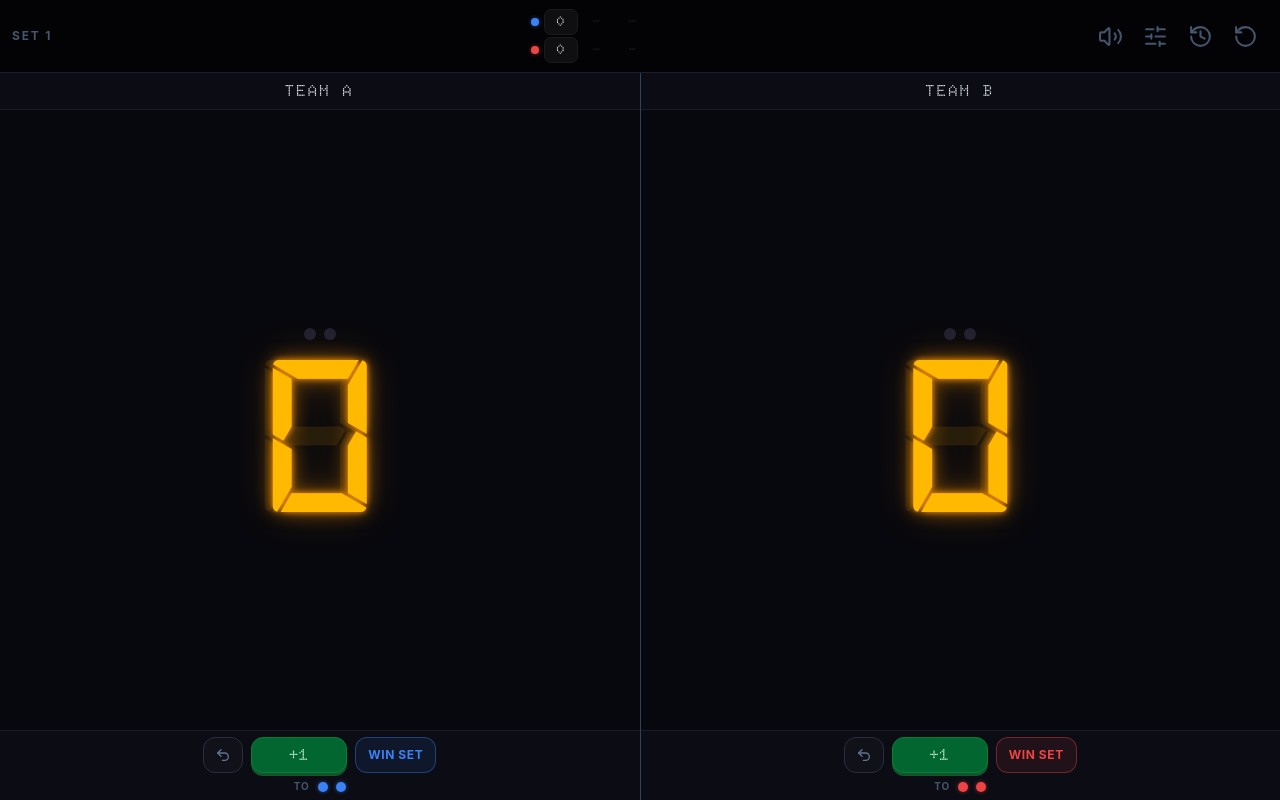
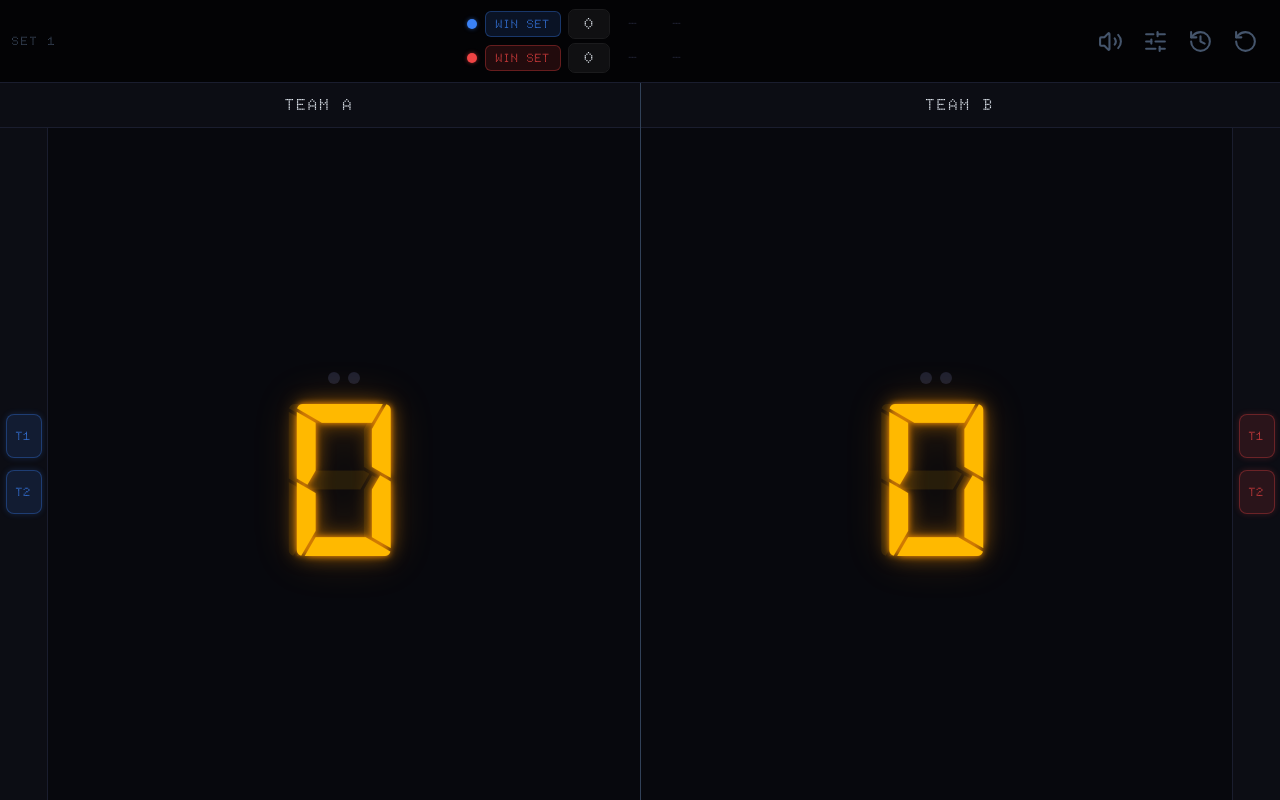
Before and after one commit to borja-munoz/spikeboard, a React (Vite) app: page / in a window 1280 px wide. Built offline with nearby package versions, Linux system fonts and the light colour scheme.

Commit message:
Improve UI

```diff
--- a/src/components/ConfigSheet.tsx
+++ b/src/components/ConfigSheet.tsx
@@ -90,7 +90,7 @@ export function ConfigSheet({ isOpen, onClose }: Props) {
             animate={{ y: 0 }}
             exit={{ y: '100%' }}
             transition={{ type: 'spring', stiffness: 300, damping: 30 }}
-            className="fixed inset-x-0 bottom-0 z-20 max-h-[90vh] overflow-y-auto rounded-t-2xl bg-slate-900"
+            className="fixed inset-x-0 bottom-0 z-20 max-h-[75vh] overflow-y-auto rounded-t-2xl bg-slate-900"
           >
             {/* Handle */}
             <div className="flex justify-center pb-1 pt-3">
--- a/src/components/HistorySheet.tsx
+++ b/src/components/HistorySheet.tsx
@@ -155,7 +155,7 @@ export function HistorySheet({ isOpen, onClose }: Props) {
             animate={{ y: 0 }}
             exit={{ y: '100%' }}
             transition={{ type: 'spring', stiffness: 300, damping: 30 }}
-            className="fixed inset-x-0 bottom-0 z-20 flex max-h-[85vh] flex-col rounded-t-2xl bg-slate-900"
+            className="fixed inset-x-0 bottom-0 z-20 flex max-h-[75vh] flex-col rounded-t-2xl bg-slate-900"
           >
             {/* Handle */}
             <div className="flex justify-center pb-1 pt-3">
--- a/src/components/MatchHeader.tsx
+++ b/src/components/MatchHeader.tsx
@@ -12,7 +12,7 @@ interface Props {
 
 export function MatchHeader({ onOpenConfig, onOpenHistory }: Props) {
   const { t } = useTranslation()
-  const { sets, currentSetIndex, matchWinner, config, resetMatch } = useMatchStore()
+  const { sets, currentSetIndex, matchWinner, config, resetMatch, assignSet } = useMatchStore()
   const { soundEnabled, setSoundEnabled } = useSettingsStore()
   const [showDialog, setShowDialog] = useState(false)
 
@@ -31,36 +31,45 @@ export function MatchHeader({ onOpenConfig, onOpenHistory }: Props) {
 
   return (
     <>
-      <div className="flex items-center justify-between bg-[#030305] px-3 py-2 border-b border-[#1a1d2e]">
+      <div className="flex items-center justify-between bg-[#030305] px-3 py-2.5 border-b border-[#1a1d2e]">
         {/* Left — current set label */}
-        <div className="w-20 shrink-0 text-xs font-bold uppercase tracking-[0.15em] text-slate-600">
+        <div className="w-16 shrink-0 text-xs font-bold uppercase tracking-[0.15em] text-slate-600">
           {matchWinner
             ? config.teamNames[matchWinner === 'A' ? 0 : 1]
             : `${t('scoreboard.set')} ${currentSetIndex + 1}`}
         </div>
 
-        {/* Centre — two-row set scoreboard */}
-        <div className="flex flex-col gap-1 py-0.5">
+        {/* Centre — two-row set scoreboard with Win Set buttons */}
+        <div className="flex flex-col gap-1.5">
           {([
-            { label: config.teamNames[0], color: colorA, scoreKey: 'scoreA', team: 'A' },
-            { label: config.teamNames[1], color: colorB, scoreKey: 'scoreB', team: 'B' },
-          ] as const).map(({ color, scoreKey, team }) => (
-            <div key={team} className="flex items-center gap-1.5">
+            { color: colorA, scoreKey: 'scoreA' as const, teamId: 'A' as const },
+            { color: colorB, scoreKey: 'scoreB' as const, teamId: 'B' as const },
+          ]).map(({ color, scoreKey, teamId }) => (
+            <div key={teamId} className="flex items-center gap-2">
               {/* Team color dot */}
               <span
-                className="h-2 w-2 shrink-0 rounded-full"
+                className="h-2.5 w-2.5 shrink-0 rounded-full"
                 style={{ background: color, boxShadow: `0 0 4px ${color}88` }}
               />
+              {/* Win Set button */}
+              <button
+                onClick={() => assignSet(teamId)}
+                disabled={!!matchWinner}
+                className="rounded-md px-2.5 py-1 text-xs font-bold uppercase tracking-wider transition-all active:opacity-70 disabled:opacity-30"
+                style={{ background: color + '22', color, border: `1px solid ${color}55` }}
+              >
+                {t('scoreboard.winSet')}
+              </button>
               {/* Per-set scores */}
               <div className="flex gap-1">
                 {setColumns.map((col, i) => {
                   const score = col[scoreKey]
-                  const won = col.winner === team
-                  const lost = col.winner != null && col.winner !== team
+                  const won = col.winner === teamId
+                  const lost = col.winner != null && col.winner !== teamId
                   return (
                     <span
                       key={i}
-                      className="min-w-[2rem] rounded-md px-1.5 py-0.5 text-center text-sm font-bold font-['Doto'] tabular-nums"
+                      className="min-w-[2.5rem] rounded-md px-1.5 py-0.5 text-center text-base font-bold font-['Doto'] tabular-nums"
                       style={{
                         color: won ? color : col.isCurrent ? '#e2e8f0' : lost ? '#374151' : '#1e2030',
                         background: won ? color + '22' : col.isCurrent ? '#ffffff0d' : 'transparent',
--- a/src/components/ScorePanel.tsx
+++ b/src/components/ScorePanel.tsx
@@ -1,7 +1,5 @@
 import { useEffect, useRef, useState } from 'react'
-import { useTranslation } from 'react-i18next'
 import { motion } from 'framer-motion'
-import { Undo2 } from 'lucide-react'
 import { useMatchStore } from '../store/matchStore'
 import { useSwipeScore } from '../hooks/useSwipeScore'
 import type { Team } from '../types/match'
@@ -14,11 +12,9 @@ const SCORE_GLOW =
   '0 0 6px #ff9500, 0 0 18px rgba(255,149,0,0.55), 0 0 40px rgba(255,149,0,0.25)'
 
 export function ScorePanel({ team }: Props) {
-  const { t } = useTranslation()
   const {
     sets, currentSetIndex, config, matchWinner,
-    addPoint, removePoint, updateTeamName, assignSet,
-    timeouts, callTimeout,
+    updateTeamName, timeouts, callTimeout,
   } = useMatchStore()
 
   const teamIndex = team === 'A' ? 0 : 1
@@ -41,7 +37,6 @@ export function ScorePanel({ team }: Props) {
     }
   }, [isEditing])
 
-  // Keep edit value in sync if name changes externally (e.g. via ConfigSheet)
   useEffect(() => {
     if (!isEditing) setEditValue(teamName)
   }, [teamName, isEditing])
@@ -54,14 +49,45 @@ export function ScorePanel({ team }: Props) {
 
   const bind = useSwipeScore(team)
 
+  // ── Timeout strip ──
+  const timeoutStrip = (
+    <div
+      className={`flex flex-col items-center justify-center gap-3 w-12 bg-[#0c0d14] py-4
+        ${team === 'A' ? 'border-r' : 'border-l'} border-[#1a1d2e]`}
+    >
+      {[0, 1].map(i => {
+        const used = timeouts[team] > i
+        return (
+          <button
+            key={i}
+            onClick={() => callTimeout(team)}
+            disabled={isDisabled || used}
+            className="flex h-11 w-9 items-center justify-center rounded-lg text-xs font-bold tracking-wider transition-all active:scale-95"
+            style={
+              used
+                ? { background: '#0a0b11', color: '#1e2030', border: '1px solid #1a1d2e' }
+                : {
+                    background: teamColor + '22',
+                    color: teamColor,
+                    border: `1px solid ${teamColor}55`,
+                    boxShadow: `0 0 6px ${teamColor}33`,
+                  }
+            }
+          >
+            T{i + 1}
+          </button>
+        )
+      })}
+    </div>
+  )
+
   return (
     <div
       {...bind()}
       className="relative flex flex-1 flex-col touch-none select-none overflow-hidden bg-[#07080d]"
     >
       {/* ── Team header bar ── */}
-      <div className="flex w-full items-center justify-center gap-2.5 border-b border-[#1a1d2e] bg-[#0c0d14] px-4 py-2.5 landscape:py-1.5">
-        {/* Team name — tap to edit inline */}
+      <div className="flex w-full items-center justify-center border-b border-[#1a1d2e] bg-[#0c0d14] px-4 py-2.5">
         {isEditing ? (
           <input
             ref={inputRef}
@@ -86,12 +112,16 @@ export function ScorePanel({ team }: Props) {
         )}
       </div>
 
-      {/* ── Score area ── */}
+      {/* ── Body: score area + side timeout strip ── */}
+      <div className="flex flex-1 overflow-hidden">
+        {team === 'A' && timeoutStrip}
+
+        {/* Score area */}
         <div className="flex flex-1 flex-col items-center justify-center gap-5">
           {/* Sets won pips */}
           <div className="flex gap-2">
             {Array.from({ length: config.setsToWin }).map((_, i) => {
-            const filled = i < (sets.filter(s => s.winner === team).length)
+              const filled = i < sets.filter(s => s.winner === team).length
               return (
                 <span
                   key={i}
@@ -129,62 +159,8 @@ export function ScorePanel({ team }: Props) {
           </div>
         </div>
 
-      {/* ── Controls ── */}
-      {/* ── Controls ── */}
-      <div className="flex flex-col items-center gap-2 border-t border-[#1a1d2e] bg-[#0c0d14] px-4 py-3 landscape:py-1.5 landscape:gap-1.5">
-        {/* Main action row: undo — +1 — win set */}
-        <div className="flex items-center gap-2">
-          <button
-            onClick={() => removePoint(team)}
-            disabled={isDisabled}
-            className="flex h-12 w-12 items-center justify-center rounded-xl border border-[#2a2d3e]
-              bg-[#111219] text-slate-500 transition-colors active:bg-[#1a1d2e] disabled:opacity-25
-              landscape:h-9 landscape:w-10"
-            aria-label="Undo last point"
-          >
-            <Undo2 size={16} />
-          </button>
-          <button
-            onClick={() => addPoint(team)}
-            disabled={isDisabled}
-            className="h-12 w-28 rounded-xl border border-green-700 bg-green-800 font-['Doto'] text-xl font-bold text-green-100
-              shadow-[0_3px_0_#14532d] transition-all active:translate-y-[3px] active:shadow-none landscape:h-9 landscape:w-24 landscape:text-base
-              disabled:translate-y-0 disabled:opacity-25 disabled:shadow-none"
-          >
-            +1
-          </button>
-          <button
-            onClick={() => assignSet(team)}
-            disabled={isDisabled}
-            className="h-12 rounded-xl border px-3 text-xs font-bold uppercase tracking-wider
-              transition-colors active:opacity-70 disabled:opacity-25 landscape:h-9"
-            style={{ borderColor: teamColor + '66', color: teamColor, background: teamColor + '18' }}
-          >
-            {t('scoreboard.winSet')}
-          </button>
+        {team === 'B' && timeoutStrip}
       </div>
-        {/* Timeouts */}
-        <button
-          onClick={() => callTimeout(team)}
-          disabled={isDisabled || timeouts[team] >= 2}
-          className="flex items-center gap-2 disabled:opacity-40"
-          aria-label="Call timeout"
-        >
-          <span className="text-[10px] font-bold uppercase tracking-widest text-slate-600">TO</span>
-          {Array.from({ length: 2 }).map((_, i) => (
-            <span
-              key={i}
-              className="h-2.5 w-2.5 rounded-full transition-all"
-              style={
-                i < timeouts[team]
-                  ? { background: '#1e2030' }
-                  : { background: teamColor, boxShadow: `0 0 4px ${teamColor}88` }
-              }
-            />
-          ))}
-        </button>
-      </div>
-
     </div>
   )
 }
--- a/src/index.css
+++ b/src/index.css
@@ -1,4 +1,10 @@
 @import "tailwindcss";
+
+@layer base {
+  body {
+    font-family: 'Doto', monospace;
+  }
+}
 
 /* Doto — dot-matrix display font (SIL Open Font License) */
 @font-face {
```
Lines whose indentation alone changed are shown as unchanged.
